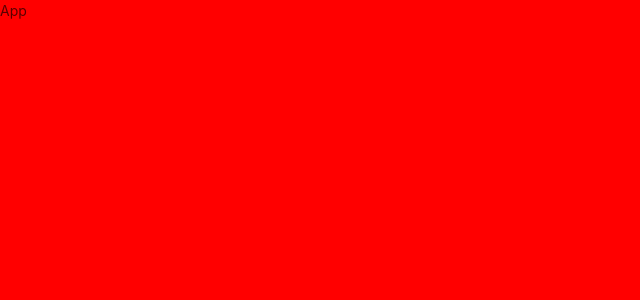
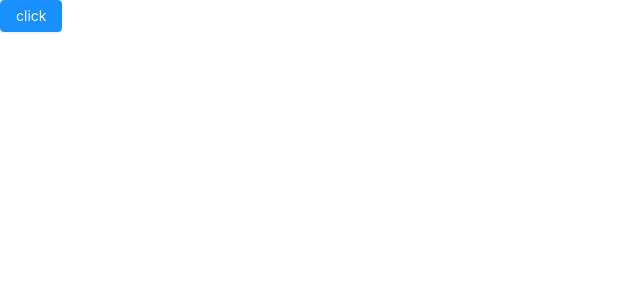
Before and after one commit to chenji000000/React, a React (Create React App) app: page / in a window 1280 px wide. Shown: the top 300 px of the page, without its empty margins (0-640 px from the left). Built offline with nearby package versions, Linux system fonts and the light colour scheme.

Commit message:
配置less 和antd

```diff
--- a/config-overrides.js
+++ b/config-overrides.js
@@ -1,8 +1,6 @@
 const { override, fixBabelImports, addLessLoader } = require('customize-cra');
 
-// module.exports = function override(config, env) {
-//     return config;
-// }
+const modifyVars = require('./lessVars')
 
 module.exports = override(
     fixBabelImports('import', {
@@ -12,6 +10,6 @@ module.exports = override(
     }),
     addLessLoader({
         javascriptEnabled: true,
-        modifyVars: { '@primary-color': '#1DA57A' },
+        modifyVars,
     }),
 );
--- a/src/App.js
+++ b/src/App.js
@@ -1,11 +1,11 @@
 import React, { Component } from 'react';
-import { Button } from 'antd'
+import {Button} from 'antd'
 
 class App extends Component {
   render() {
     return (
       <div>
-        App
+        <Button type='primary'>click</Button>
       </div>
     );
   }
--- a/src/index.less
+++ b/src/index.less
@@ -1,3 +1,3 @@
 body {
-    background-color: #F00
+    background-color: #FFF
 }
```
Also changed, not shown: lessVars.js (added).
